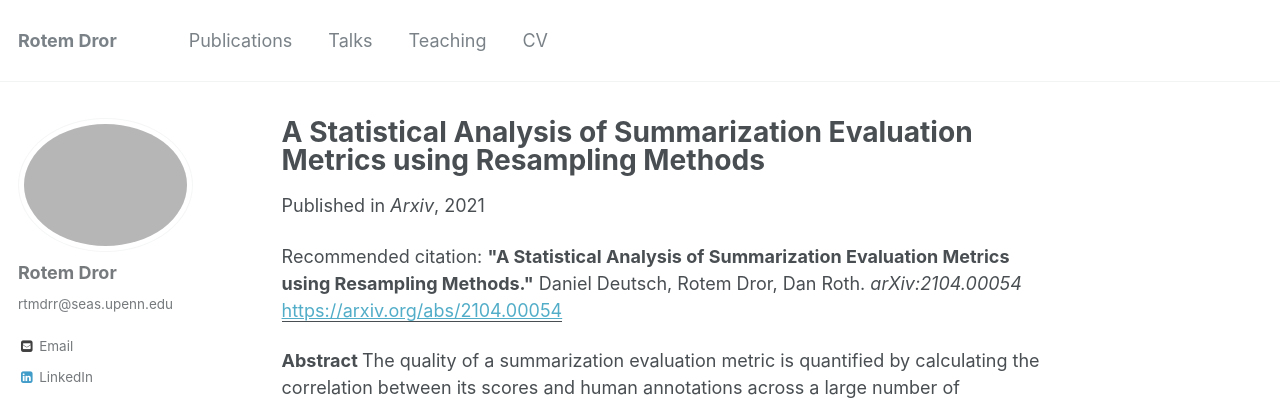
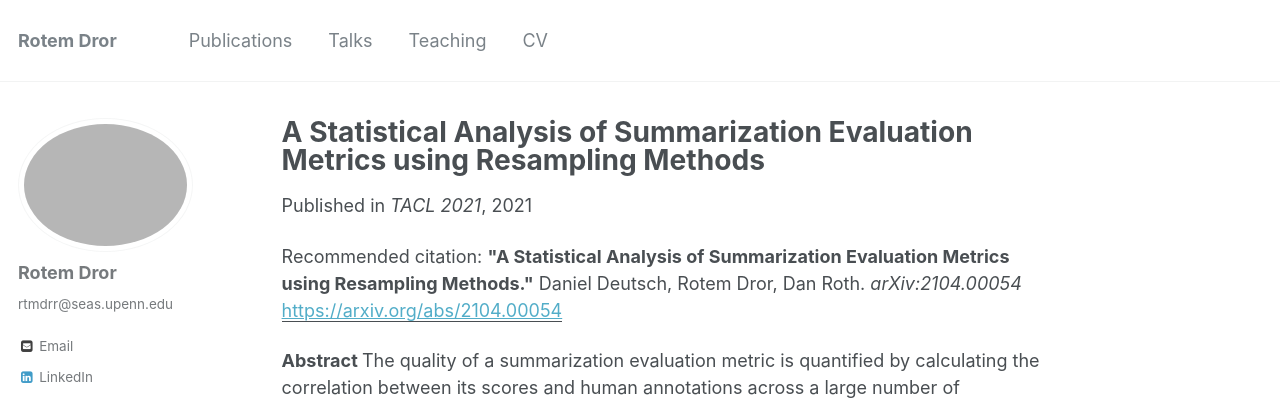
Before and after one commit to rtmdrr/rtmdrr.github.io, a Jekyll site: the page built from _publications/summarization_eval.md, in a window 1280 px wide and 1282 px high. Shown: the top 400 px of the window. Built offline with Jekyll 4.4.1, drawn with Linux system fonts in a browser that asks for light colours; some web fonts are replaced.

Commit message:
Update summarization_eval.md

```diff
--- a/_publications/summarization_eval.md
+++ b/_publications/summarization_eval.md
@@ -3,7 +3,7 @@ title: "A Statistical Analysis of Summarization Evaluation Metrics using Resampl
 collection: publications
 permalink: /publication/summarizationeval
 date: 2021-04-01
-venue: 'Arxiv'
+venue: 'TACL 2021'
 paperurl: 'https://arxiv.org/abs/2104.00054'
 citation: '<b>"A Statistical Analysis of Summarization Evaluation Metrics using Resampling Methods."</b> Daniel Deutsch, Rotem Dror, Dan Roth. <i> arXiv:2104.00054 </i>'
 ---
```
